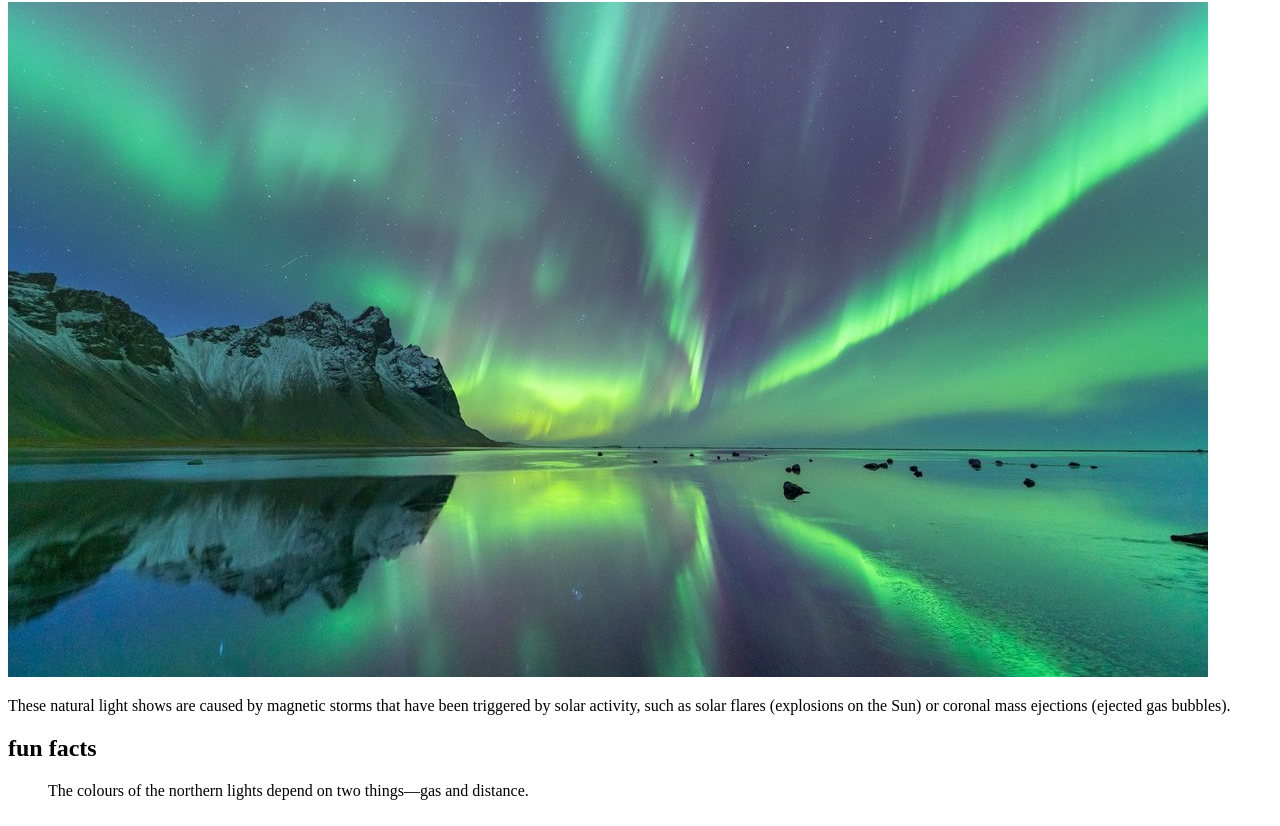
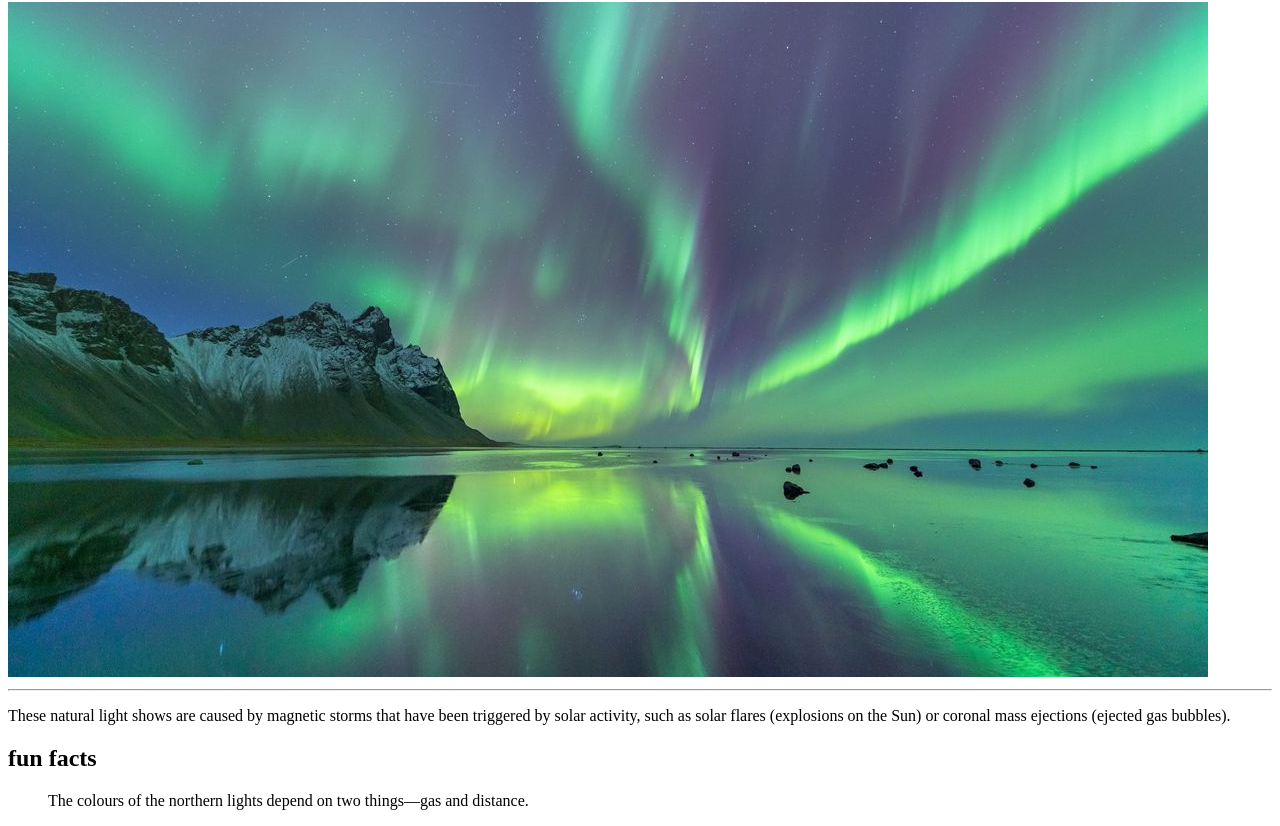
Before and after one commit to TobyJiang559/TobyJiang559, a plain HTML site: page lab1.html in a window 1280 px wide. Shown: the part 78-904 px from the top of the page. Drawn offline with Linux system fonts and the light colour scheme.

Commit message:
added a section

```diff
--- a/lab1.html
+++ b/lab1.html
@@ -8,6 +8,8 @@
 <body>
     <h1>Aurora Borealis</h1>
     <img src="aurora.jpg" alt=""image of aurora borealis">
+    <section>
+        <hr>
     <p>These natural light shows are caused by magnetic storms that have been triggered by solar activity, such as solar flares (explosions on the Sun) or coronal mass ejections (ejected gas bubbles).
         </p>
         <h2> fun facts</h2>
@@ -15,6 +17,7 @@
             <il>The colours of the northern lights depend on two things—gas and distance. </il>
 
         </ul>
+    </section>
         </body>
         </html>
         </p>
```
